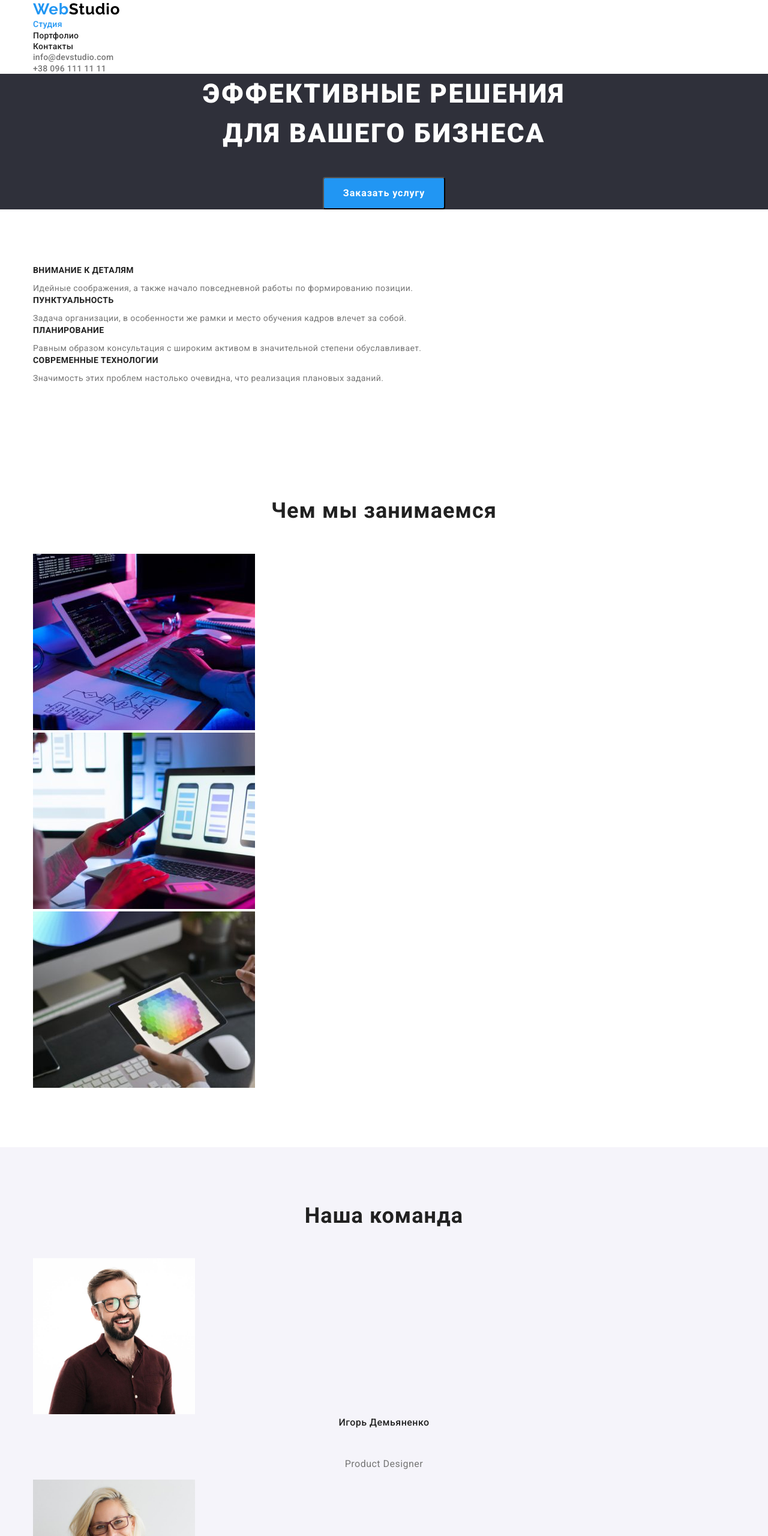
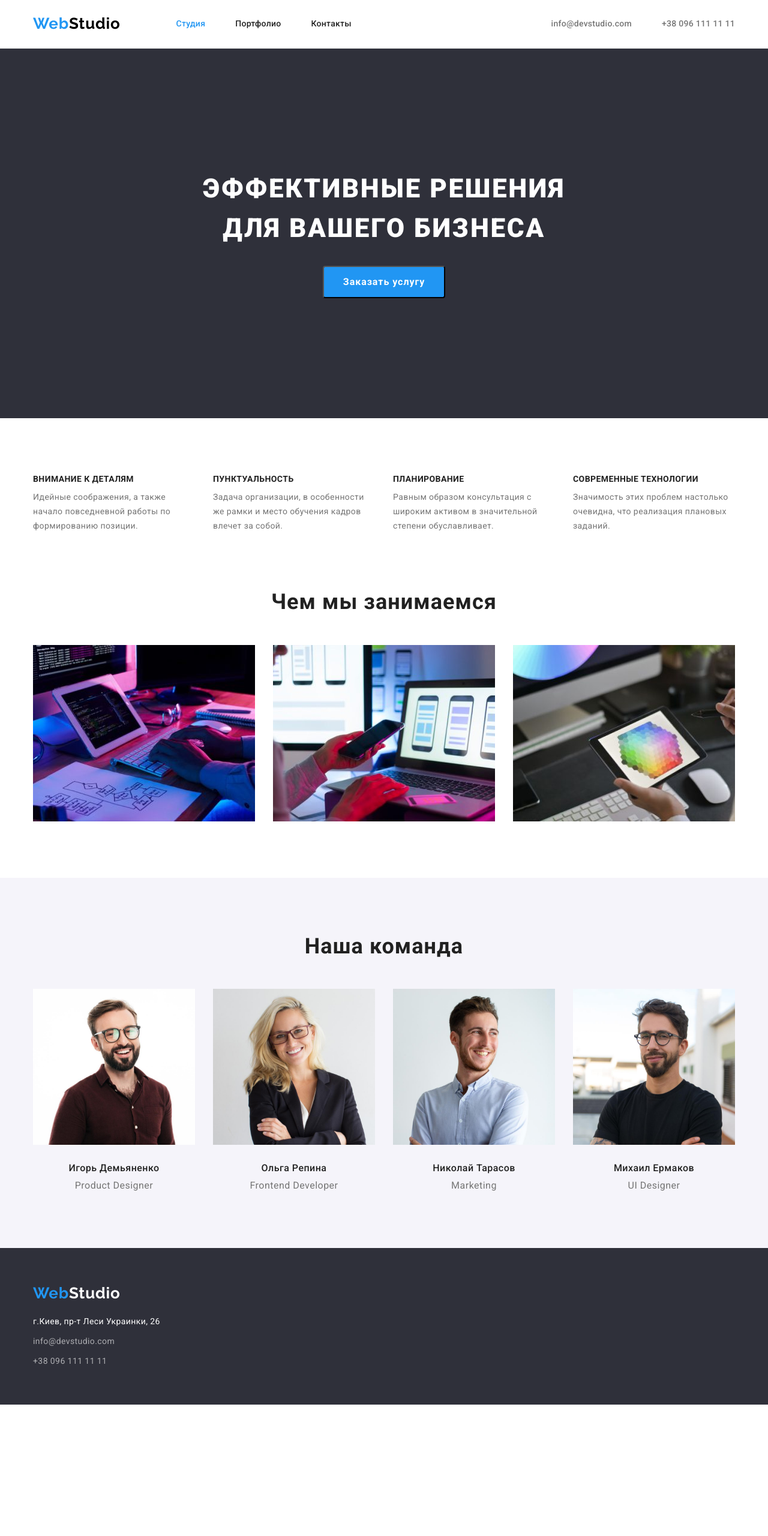
Before and after one commit to Siganova/goit-markup-hw-03, a plain HTML site: page index.html in a window 1280 px wide. Shown: the top 2560 px of the page at 60% size. After the commit the page ends 2341 px from the top, so only its background shows below. Drawn offline with nearby package versions, Linux system fonts and the light colour scheme.

Commit message:
Module3-Lesson6

```diff
--- a/css/slyles.css
+++ b/css/slyles.css
@@ -8,10 +8,11 @@ html {
 box-sizing: inherit;
 }
 
-body {
-  font-family: 'Roboto', sans-serif;
-  color: var(--primary-text-color);
-}
+/* Основной цвет текста:#757575 серый */
+/* Цвет заголовков (доп. цвет текста): #212121 около черный */
+/* Заголовок Героя и контраст: #FFFFFF белый */
+/* Акцент:  #2196F3 синенький */
+/* Внимание! Footer mail & tel: rgba(255, 255, 255, 0.6) */
 
 :root {
   --primary-text-color: #757575;
@@ -21,6 +22,29 @@ body {
   --primary-bg-color: #e5e5e5;
   --accent-bg-color: #2f303a;
   --team-bg-color: #f5f4fa;
+
+  --projects-gap: 30px;
+}
+
+body {
+  font-family: 'Roboto', sans-serif;
+  color: var(--primary-text-color);
+}
+
+h1,
+h2,
+h3,
+h4,
+h5,
+h6,
+p {
+  margin: 0;
+}
+
+img {
+  display: block;
+  max-width: 100%;
+  height: auto;
 }
 
 .list {
@@ -29,24 +53,33 @@ body {
   padding: 0;
 }
 
-/* Основной цвет текста:#757575 серый */
-/* Цвет заголовков (доп. цвет текста): #212121 около черный */
-/* Заголовок Героя и контраст: #FFFFFF белый */
-/* Акцент:  #2196F3 синенький */
-/* Внимание! Footer mail & tel: rgba(255, 255, 255, 0.6) */
-
-/* Page-header */
-.page-header {
-  background-color: var(--primary-white-color);
-}
 .container {
-  width: 1200px;
+  max-width: 1200px;
+  width: 100%;
   padding-left: 15px;
   padding-right: 15px;
   margin: 0 auto;
 }
+
+/* Page-header */
+.page-header {
+  border-bottom: 1px solid #ECECEC;
+  background-color: var(--primary-white-color);
+}
+
+.header-container {
+  display: flex;
+  align-items: center;
+
+
+}
+
 /* Logo */
+
 .logo {
+  display: flex;
+
+  color: var(--accent-color);
   font-family: 'Raleway';
   font-style: normal;
   font-weight: 700;
@@ -54,20 +87,34 @@ body {
   line-height: 1.2;
   letter-spacing: 0.78px;
   text-decoration: none;
-  color: var(--accent-color);
 }
+
 .page-header .logo span {
   color: #000000;
 }
 
 /* Site nav */
+
+.site-nav {
+ display: flex;
+ margin-left: 93px;
+}
+
+.site-nav .item + .item {
+  margin-left: 50px;
+}
+
 .site-nav .site-nav-link {
+  display: flex;
+  padding-top: 32px;
+  padding-bottom: 32px;
+
+  color: var(--title-text-color);
   font-weight: 500;
   font-size: 14px;
   line-height: 1.14;
   letter-spacing: 0.28px;
   text-decoration: none;
-  color: var(--title-text-color);
 }
 .site-nav .site-nav-link:hover,
 .site-nav .site-nav-link:focus {
@@ -78,13 +125,26 @@ body {
 }
 
 /* Contacts */
+
+.contacts {
+  display: flex;
+  margin-left: auto;
+}
+
+.contacts .item + .item {
+  margin-left: 50px;
+}
 .contacts .contacts-link {
+  display: block;
+  padding-top: 32px;
+  padding-bottom: 32px;
+
+  color: var(--primary-text-color);
   font-weight: 500;
   font-size: 14px;
   line-height: 1.14;
   letter-spacing: 0.28px;
   text-decoration: none;
-  color: var(--primary-text-color);
 }
 .contacts .contacts-link:hover,
 .contacts .contacts-link:focus,
@@ -93,22 +153,42 @@ body {
   color: var(--accent-color);
 }
 /* Стили для index.html */
+.section {
+  padding-top: 94px;
+  padding-bottom: 94px;
+}
+
 /* Hero */
+
 .hero {
+  max-width: 1600px;
+  width: 100%;
+  margin: 0 auto;
+
   background-color: var(--accent-bg-color);
-   text-align: center;
+  text-align: center;
 }
 .hero-title {
+  width: 696px;
+  margin: 0 auto 30px;
+  padding-top: 106px;
+
+  color: var(--primary-white-color);
   font-weight: 900;
   font-size: 44px;
   line-height: 1.5;
   letter-spacing: 2.64px;
   text-transform: uppercase;
-  color: var(--primary-white-color);
-  width: 696px;
-  margin: 0 auto 40px;
 }
 .hero-button {
+  display: inline-block;
+  border-radius: 4px;
+  padding: 10px 32px;
+  min-width: 200px;
+  margin: 0 auto 106px;
+
+  background-color: var(--accent-color);
+  color: var(--primary-white-color);
   font-family: inherit;
   font-weight: 700;
   font-size: 16px;
@@ -118,13 +198,6 @@ body {
   text-align: center;
   letter-spacing: 0.96px;
   cursor: pointer;
-  background-color: var(--accent-color);
-  color: var(--primary-white-color);
-
-  display: inline-block;
-  border-radius: 4px;
-  padding: 10px 32px;
-  min-width: 200px;
 }
 
 .hero-button:hover,
@@ -135,8 +208,18 @@ body {
 /* Features */
 
 .features-section {
-  padding-top: 94px;
-  padding-bottom: 94px;
+  padding-bottom: 0;
+}
+
+.features {
+  display: flex;
+}
+.features .features-item + .features-item {
+  margin-left: 30px;
+}
+
+.features-item {
+  width: 270px;
 }
 /* Заголовок будем скрывать */
 .features-title {
@@ -157,56 +240,73 @@ body {
 }
 
 .features .caption {
+  margin-top: 0;
+  margin-bottom: 10px;
+
+  color: var(--title-text-color);
   font-weight: 700;
   font-size: 14px;
   line-height: 1.14;
   letter-spacing: 0.42px;
   text-transform: uppercase;
-  color: var(--title-text-color);
+}
+
+.features .desc {
   margin-top: 0;
-  margin-bottom: 10px;
-}
-.features .desc {
+  margin-bottom: 0;
+
   font-size: 14px;
   line-height: 1.71;
   letter-spacing: 0.42px;
-  margin-top: 0;
-  margin-bottom: 0;
 }
 
 /* Product */
-.product-section {
-  padding-top: 94px;
-  padding-bottom: 94px;
+
+.product {
+  display: flex;
 }
+
+.product .product-item + .product-item{
+margin-left: 30px;
+}
+
 .product-title,
 .team-title  {
+  margin-top: 0;
+  margin-bottom: 50px;
+
+  color: var(--title-text-color);
   font-weight: 700;
   font-size: 36px;
   line-height: 1.16;
   text-align: center;
   letter-spacing: 1.08px;
-  color: var(--title-text-color);
-  margin-top: 0;
-  margin-bottom: 50px;
 }
 
 /* Team */
+
 .team-section {
   background-color: var(--team-bg-color);
-  padding-top: 94px;
-  padding-bottom: 94px;
 }
+.team {
+  display: flex;
+}
+.team .team-card + .team-card {
+  margin-left: 30px;
+}
+
 .team .name {
+  margin-top: 30px;
+  margin-bottom: 10px;
+  color: var(--title-text-color);
+
   font-weight: 500;
   font-size: 16px;
   line-height: 1.18;
   text-align: center;
   letter-spacing: 0.48px;
-  color: var(--title-text-color);
-  margin-top: 0;
-  margin-bottom: 50px;
 }
+
 .team .text {
   font-size: 16px;
   line-height: 1.18;
@@ -217,10 +317,22 @@ body {
 /* Footer */
 .page-footer {
   background-color: var(--accent-bg-color);
+  padding-top: 60px;
+  padding-bottom: 60px;
 }
+
+.page-footer .logo {
+ margin-bottom: 20px;
+}
+
 .page-footer .logo span {
   color: var(--primary-white-color);
 }
+
+.footer-item + .footer-item {
+  margin-top: 9px;
+}
+
 .footer-contacts .adds {
   font-style: normal;
   font-size: 14px;
@@ -229,6 +341,7 @@ body {
   text-decoration: none;
   color: var(--primary-white-color);
 }
+
 .footer-contacts .footer-contacts-link {
   font-style: normal;
   font-size: 14px;
@@ -239,31 +352,74 @@ body {
 }
 
 /* Стили для portfolio.html */
+
+.filter {
+  display: flex;
+  flex-direction: row;
+  justify-content: center;
+
+  margin-bottom: 50px;
+}
+
+.button {
+  display: block;
+  border-radius: 4px;
+  border: none;
+
+  color: var(--title-text-color);
+  background-color: var(--team-bg-color);
+  font-family: inherit;
+  font-weight: 500;
+  font-size: 16px;
+  line-height: 1.62;
+  text-align: center;
+  letter-spacing: 0.48px;
+  cursor: pointer;
+}
+
+.button:hover,
+.button:focus {
+  background-color:var(--accent-color);
+  color:var(--primary-white-color) ;
+}
+
+.filter-item:not(:last-child) {
+  margin-right: 8px;
+}
+
+.projects {
+  display: flex;
+  flex-direction: row;
+  align-items: center;
+  flex-wrap: wrap;
+  margin-right: calc(-1 * var(--projects-gap));
+  margin-bottom: calc(-1 * var(--projects-gap));
+}
+
 .projects-card {
   text-decoration: none;
 }
 
-.button {
-  font-family: inherit;
-  font-weight: 500;
-  font-size: 16px;
-  line-height: 1.62
-  text-align: center;
-  letter-spacing: 0.48px;
-  cursor: pointer;
-  background-color: var(--team-bg-color);
-  color:var(--title-text-color)
+.card-content {
+  padding: 24px 20px;
+  border-bottom: 1px solid #EEEEEE;
+  border-left: 1px solid #EEEEEE;
+  border-right: 1px solid #EEEEEE;
+}
 
-  display: inline-block;
-  border-radius: 4px;
+.projects-item {
+ width: calc(100%/3-30);
+ margin-right: var(--projects-gap);
+ margin-bottom: var(--projects-gap);
+}
+/* .projects-item:nth-child(3n) {
+  margin-right: 0;
+}
+.projects-item:nth-last-child(-n+3) {
+  margin-bottom: 0;} */
 
-}
-.button:hover,
-.button:focus {
-  background-color:var(--accent-color) ;
-  color:var(--primary-white-color) ;
-}
 .projects .title {
+  margin-top: 20px;
   font-weight: 700;
   font-size: 18px;
   line-height: 2;
@@ -271,6 +427,7 @@ body {
   color: var(--title-text-color);
 }
 .projects .text {
+  margin-top: 4px;
   font-size: 16px;
   line-height: 1.88;
   letter-spacing: 0.48px;
--- a/index.html
+++ b/index.html
@@ -18,51 +18,51 @@
 <body>
 
     <header class="page-header">
-        <div class="container">
+        <div class="container header-container">
+            <!-- Логотип -->
+            <a href="./index.html" class="logo">Web<span>Studio</span></a>
+            <!-- Навигация -->
             <nav>
-                <!-- Логотип -->
-                <a href="./index.html" class="logo">Web<span>Studio</span></a>
-                <!-- Навигация -->
                 <ul class="site-nav list">
-                    <li><a href="./index.html" class="site-nav-link current">Студия</a></li>
-                    <li><a href="./portfolio.html" class="site-nav-link">Портфолио</a></li>
-                    <li><a href="" class="site-nav-link">Контакты</a></li>
+                    <li class="item"><a href="./index.html" class="site-nav-link current">Студия</a></li>
+                    <li class="item"><a href="./portfolio.html" class="site-nav-link">Портфолио</a></li>
+                    <li class="item"><a href="" class="site-nav-link">Контакты</a></li>
                 </ul>
             </nav>
-
             <!-- Контакты -->
-
             <ul class="contacts list">
-                <li><a href="mailto:info@devstudio.com" class="contacts-link"> info@devstudio.com </a></li>
-                <li><a href="tel:+380961111111" class="contacts-link"> +38 096 111 11 11 </a></li>
+                <li class="item"><a href="mailto:info@devstudio.com" class="contacts-link"> info@devstudio.com </a></li>
+                <li class="item"><a href="tel:+380961111111" class="contacts-link"> +38 096 111 11 11 </a></li>
             </ul>
         </div>
     </header>
 
     <main>
         <!-- Секция Герой -->
-        <section class="hero">
-            <h1 class="hero-title">Эффективные решения для вашего бизнеса</h1>
-            <button type="button" class="hero-button">Заказать услугу</button>
+        <section class="section hero">
+            <div class="container">
+                <h1 class="hero-title">Эффективные решения для вашего бизнеса</h1>
+                <button type="button" class="hero-button">Заказать услугу</button>
+            </div>
         </section>
         <!-- Секция Особенности -->
-        <section class="features-section">
+        <section class="section features-section">
             <div class="container">
                 <h2 class="features-title visually-hidden">Наши преимущества</h2>
                 <ul class="features list">
-                    <li>
+                    <li class="features-item">
                         <h3 class="caption">Внимание к деталям</h3>
                         <p class="desc">Идейные соображения, а также начало повседневной работы по формированию позиции.</p>
                     </li>
-                    <li>
+                    <li class="features-item">
                         <h3 class="caption">Пунктуальность</h3>
                         <p class="desc">Задача организации, в особенности же рамки и место обучения кадров влечет за собой.</p>
                     </li>
-                    <li>
+                    <li class="features-item">
                         <h3 class="caption">Планирование</h3>
                         <p class="desc">Равным образом консультация с широким активом в значительной степени обуславливает.</p>
                     </li>
-                    <li>
+                    <li class="features-item">
                         <h3 class="caption">Современные технологии</h3>
                         <p class="desc">Значимость этих проблем настолько очевидна, что реализация плановых заданий.</p>
                     </li>
@@ -70,37 +70,37 @@
             </div>
         </section>
         <!-- Секция Чем мы занимаемся -->
-        <section class="product-section">
+        <section class="section product-section">
             <div class="container">
                 <h2 class="product-title">Чем мы занимаемся</h2>
                 <ul class="product list">
-                    <li> <img src="./images/box1.jpg" alt="Монитор" width="370"/></li>
-                    <li> <img src="./images/box2.jpg" alt="Телефон" width="370"/></li>
-                    <li> <img src="./images/box3.jpg" alt="Планшет" width="370"/></li>
+                    <li class="product-item"><img src="./images/box1.jpg" alt="Монитор" width="370"/></li>
+                    <li class="product-item"> <img src="./images/box2.jpg" alt="Телефон" width="370"/></li>
+                    <li class="product-item"> <img src="./images/box3.jpg" alt="Планшет" width="370"/></li>
                 </ul>
             </div>
         </section>
         <!-- Секция Наша команда -->
-        <section class="team-section">
+        <section class="section team-section">
             <div class="container">
                 <h2 class="team-title">Наша команда</h2>
                 <ul class="team list">
-                    <li>
+                    <li class="team-card">
                         <img class="photo" src="./images/photo1.jpg" alt="Фото дизайнера" width="270"/>
                         <h3 class="name">Игорь Демьяненко</h3>
                         <p class="text">Product Designer</p>
                     </li>
-                    <li>
+                    <li class="team-card">
                         <img class="photo" src="./images/photo2.jpg" alt="Фото разработчика" width="270" />
                         <h3 class="name">Ольга Репина</h3>
                         <p class="text">Frontend Developer</p>
                     </li>
-                    <li>
+                    <li class="team-card">
                         <img class="photo" src="./images/photo3.jpg" alt="Фото специалиста по маркетингу" width="270" />
                         <h3 class="name">Николай Тарасов</h3>
                         <p class="text">Marketing</p>
                     </li>
-                    <li>
+                    <li class="team-card">
                         <img class="photo" src="./images/photo4.jpg" alt="Фото UI Designer" width="270"/>
                         <h3 class="name">Михаил Ермаков</h3>
                         <p class="text">UI Designer</p>
@@ -116,9 +116,9 @@
             <a href="./index.html" class="logo">Web<span>Studio</span></a>
                 <address>
                     <ul class="footer-contacts list">
-                        <li><a href="https://goo.gl/maps/vTVvt7EAzc212PKN6" class="adds">г.Киев, пр-т Леси Украинки, 26</a></li>
-                        <li><a href="mailto:info@devstudio.com" class="footer-contacts-link"> info@devstudio.com </a></li>
-                        <li><a href="tel:+380961111111" class="footer-contacts-link"> +38 096 111 11 11 </a></li>
+                        <li class="footer-item"><a href="https://goo.gl/maps/vTVvt7EAzc212PKN6" class="adds">г.Киев, пр-т Леси Украинки, 26</a></li>
+                        <li class="footer-item"><a href="mailto:info@devstudio.com" class="footer-contacts-link"> info@devstudio.com </a></li>
+                        <li class="footer-item"><a href="tel:+380961111111" class="footer-contacts-link"> +38 096 111 11 11 </a></li>
                     </ul>
                 </address>
         </div>
```
Also changed, not shown: portfolio.html (+54 -29 lines).
